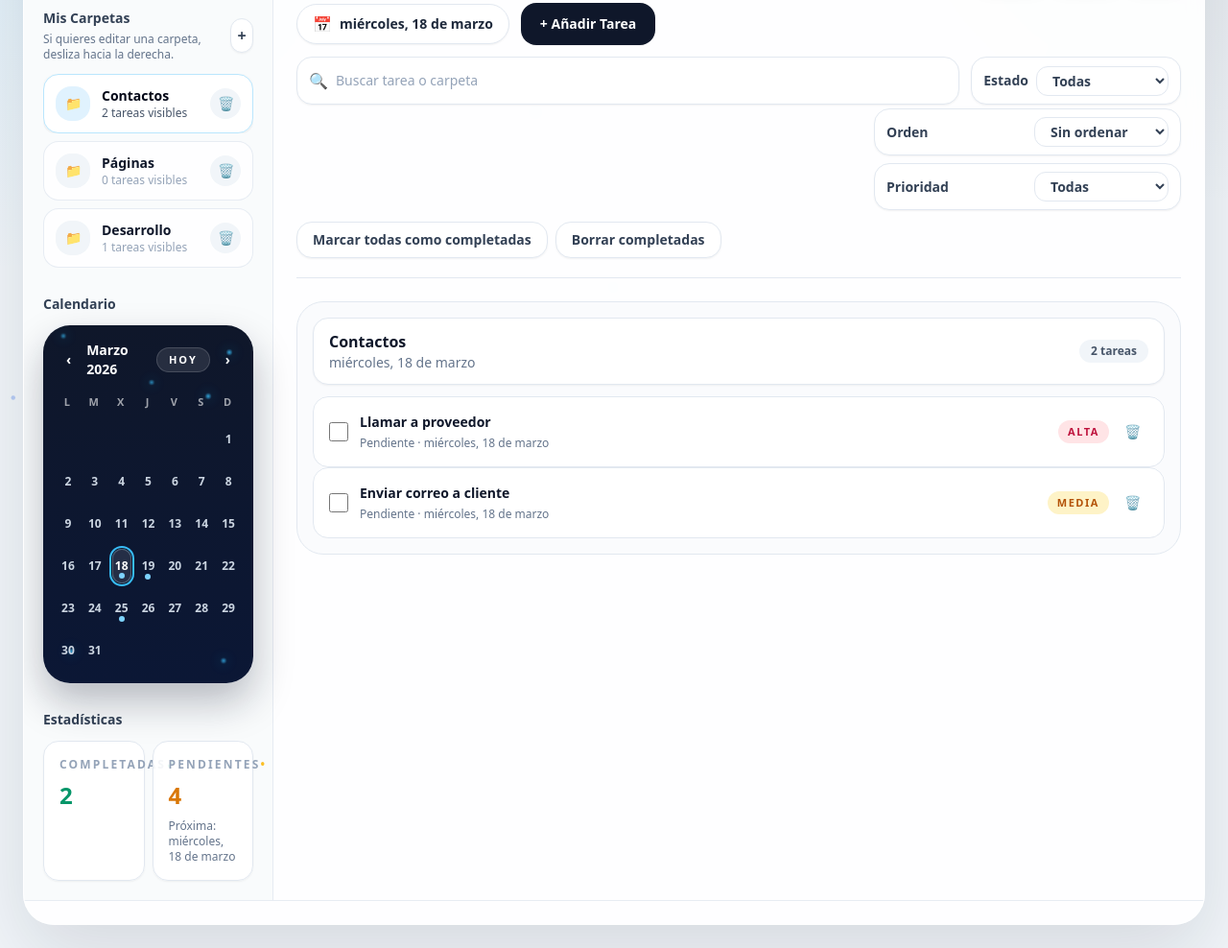
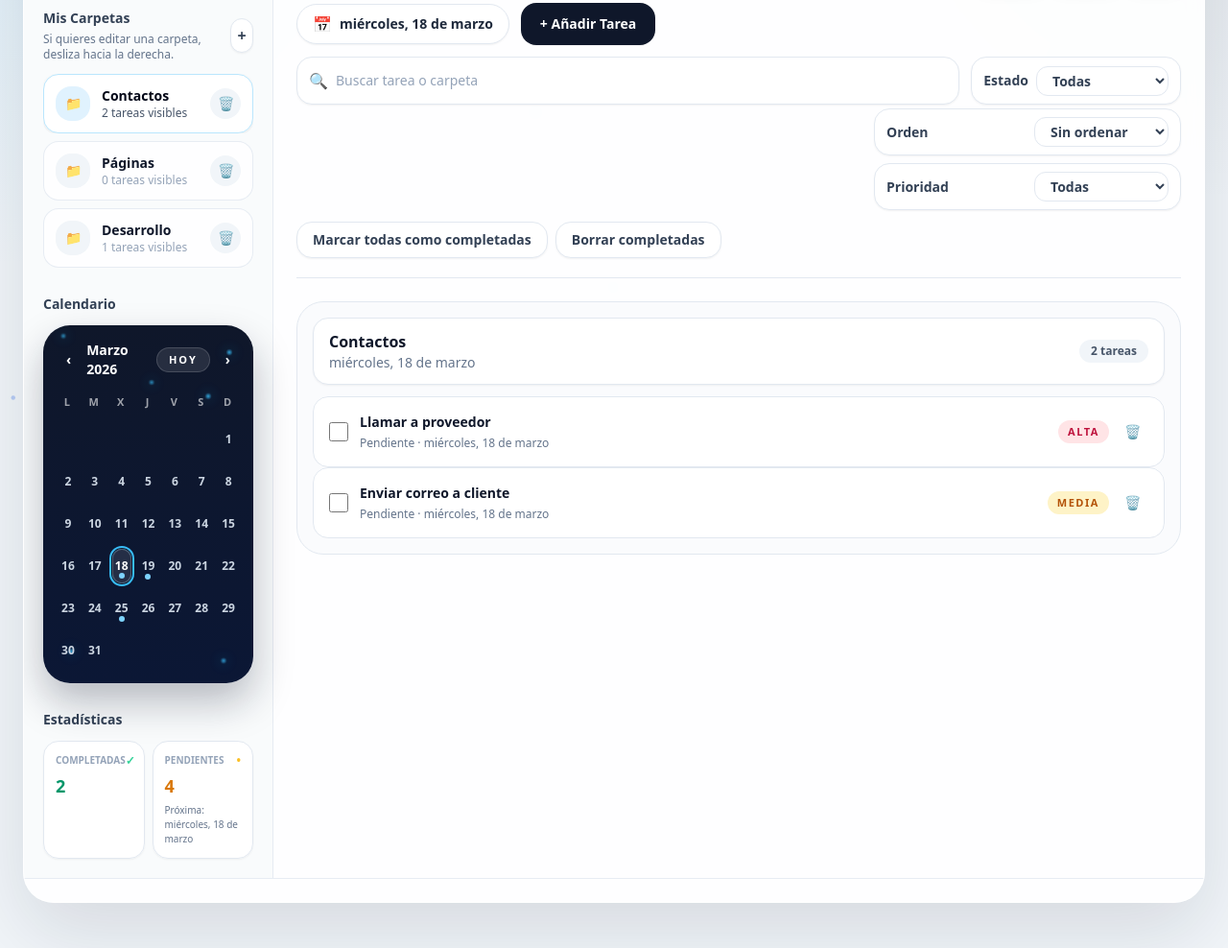
Before and after one commit to AdriSantosVera/taskflow-project, a website: page automation-ai-dashboard/apps/taskflow-registro/index.html in a window 1280 px wide. Shown: the part 203-1191 px from the top of the page at 96% size. After the commit the page ends 1168 px from the top, so only its background shows below. Drawn offline with Linux system fonts and the light colour scheme.

Commit message:
feat: refine taskflow UI, filters, stats, and particles

```diff
--- a/automation-ai-dashboard/apps/taskflow-registro/index.html
+++ b/automation-ai-dashboard/apps/taskflow-registro/index.html
@@ -192,21 +192,21 @@
             <h2 class="text-sm font-extrabold text-slate-700 dark:text-slate-200">Estadísticas</h2>
 
             <div class="mt-3 grid grid-cols-1 gap-2 sm:grid-cols-2">
-              <article class="rounded-2xl border border-slate-200 bg-white/90 px-4 py-4 shadow-sm dark:border-slate-800 dark:bg-slate-900">
+              <article class="rounded-2xl border border-slate-200 bg-white/90 px-3 py-3 shadow-sm dark:border-slate-800 dark:bg-slate-900 sm:px-3 sm:py-3">
                 <div class="flex items-center justify-between">
-                  <h3 class="text-xs font-bold uppercase tracking-[0.18em] text-slate-400">Completadas</h3>
+                  <h3 class="text-[10px] font-bold uppercase tracking-[0.12em] text-slate-400 sm:text-[10px] sm:tracking-[0.12em]">Completadas</h3>
                   <span class="text-xs font-bold text-emerald-400">✓</span>
                 </div>
-                <p id="completedTasksStat" class="mt-2 text-2xl font-black text-emerald-600 dark:text-emerald-400">0</p>
+                <p id="completedTasksStat" class="mt-1 text-lg font-black text-emerald-600 dark:text-emerald-400 sm:mt-1 sm:text-lg">0</p>
               </article>
 
-              <article class="rounded-2xl border border-slate-200 bg-white/90 px-4 py-4 shadow-sm dark:border-slate-800 dark:bg-slate-900">
+              <article class="rounded-2xl border border-slate-200 bg-white/90 px-3 py-3 shadow-sm dark:border-slate-800 dark:bg-slate-900 sm:px-3 sm:py-3">
                 <div class="flex items-center justify-between">
-                  <h3 class="text-xs font-bold uppercase tracking-[0.18em] text-slate-400">Pendientes</h3>
+                  <h3 class="text-[10px] font-bold uppercase tracking-[0.12em] text-slate-400 sm:text-[10px] sm:tracking-[0.12em]">Pendientes</h3>
                   <span class="text-xs font-bold text-amber-400">•</span>
                 </div>
-                <p id="pendingTasksStat" class="mt-2 text-2xl font-black text-amber-600 dark:text-amber-400">0</p>
-                <p id="pendingNextDate" class="mt-2 text-xs font-medium text-slate-500 dark:text-slate-400">Sin fecha pendiente</p>
+                <p id="pendingTasksStat" class="mt-1 text-lg font-black text-amber-600 dark:text-amber-400 sm:mt-1 sm:text-lg">0</p>
+                <p id="pendingNextDate" class="mt-1 text-[10px] font-medium text-slate-500 dark:text-slate-400 sm:mt-1 sm:text-[10px]">Sin fecha pendiente</p>
               </article>
             </div>
           </section>
```
Also changed, not shown: automation-ai-dashboard/apps/taskflow-registro/dist/output.css.
